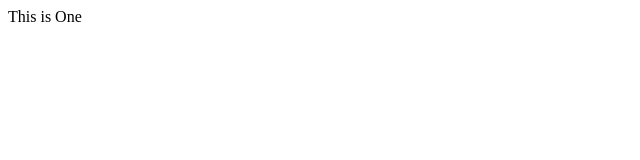
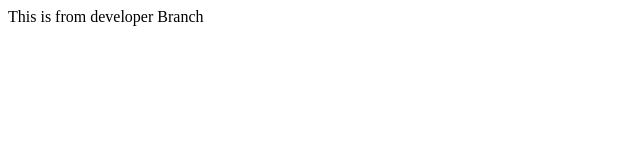
Before and after one commit to SUBRATASEN38/Simple-Git-Tutorail, a plain HTML site: page index.html in a window 1280 px wide. Shown: the whole page, without its empty margins (0-640 px from the left). Drawn offline with Linux system fonts and the light colour scheme.

Commit message:
Developer modified

```diff
--- a/index.html
+++ b/index.html
@@ -11,7 +11,7 @@
 
 <body>
     <div>
-        This is One
+        This is from developer Branch
     </div>
 </body>
 
```
